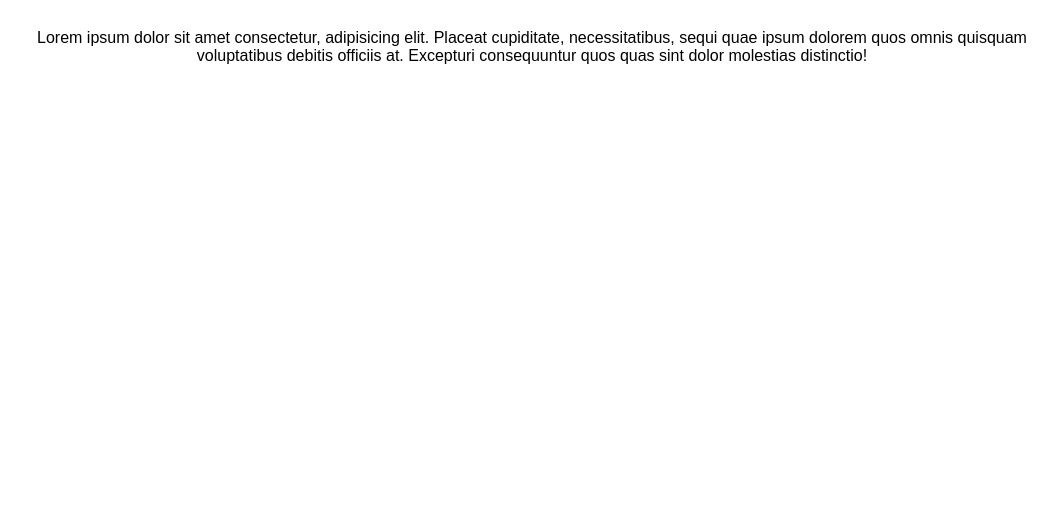
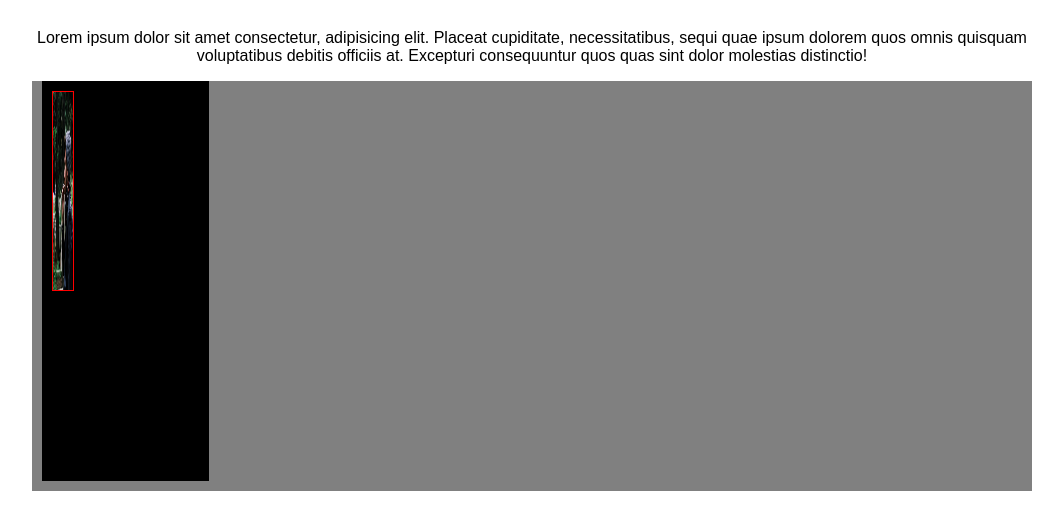
Before and after one commit to RiccardoGrande/html-css-float-cards, a plain HTML site: page assets/index.html in a window 1280 px wide. Shown: the part 74-604 px from the top of the page, without its empty margins (108-1171 px from the left). Drawn offline with Linux system fonts and the light colour scheme.

Commit message:
add fix main

```diff
--- a/assets/css/style.css
+++ b/assets/css/style.css
@@ -30,5 +30,46 @@ h1{
 p{
     text-align: center;
     font-family:Arial, Helvetica, sans-serif;
+    margin: 1rem;
 
 }
+
+.content{
+
+    background-color: grey;
+    max-width: 1000px;
+    margin: 0 auto;
+
+}
+
+.content::after{
+
+    content: "";
+    display: table;
+    clear: both;
+
+}
+
+.sectionimg{
+
+    background-color: black;
+    height: 400px;
+    margin: 10px;
+    width: calc(100% / 6)
+
+}
+
+.icon img {
+
+    float: left;
+    height: 200px;
+    margin: 10px;
+    width: calc(80% / 6);
+    border: solid 1px red;
+
+
+
+
+
+
+}
--- a/assets/index.html
+++ b/assets/index.html
@@ -20,7 +20,29 @@
     </header>
 
 
-    <main></main>
+    <main class="content clearfix ">
+
+        <section class="sectionimg">
+
+            <div class="icon">
+
+                <img src="./img/male1.png" alt="male1">
+                <span>Nome</span>
+                <h4>ruolo</h4>
+                <h5>mail</h5>
+
+
+            </div>
+
+        </section>
+
+
+
+
+
+
+
+    </main>
 
 
     <footer></footer>
```
